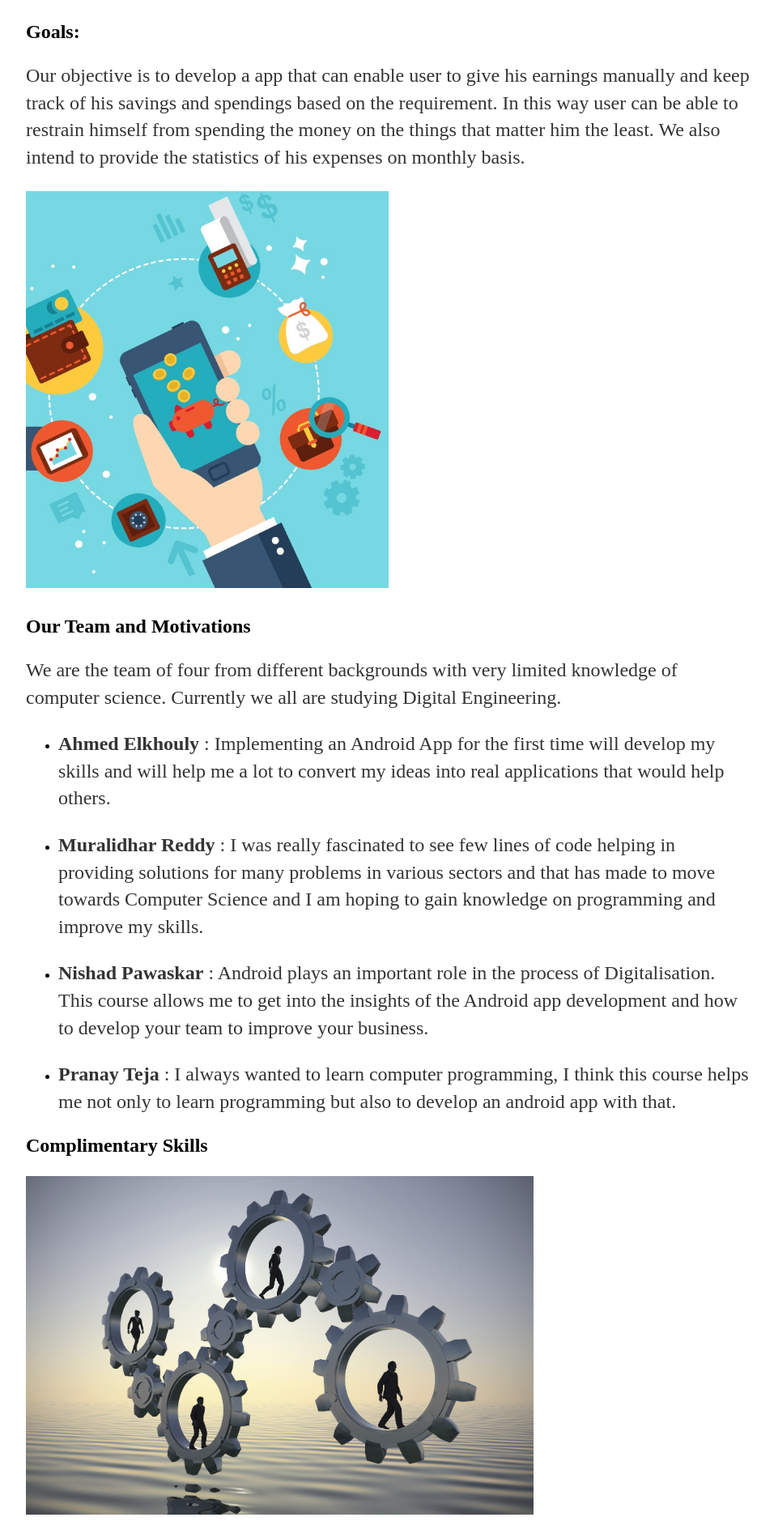
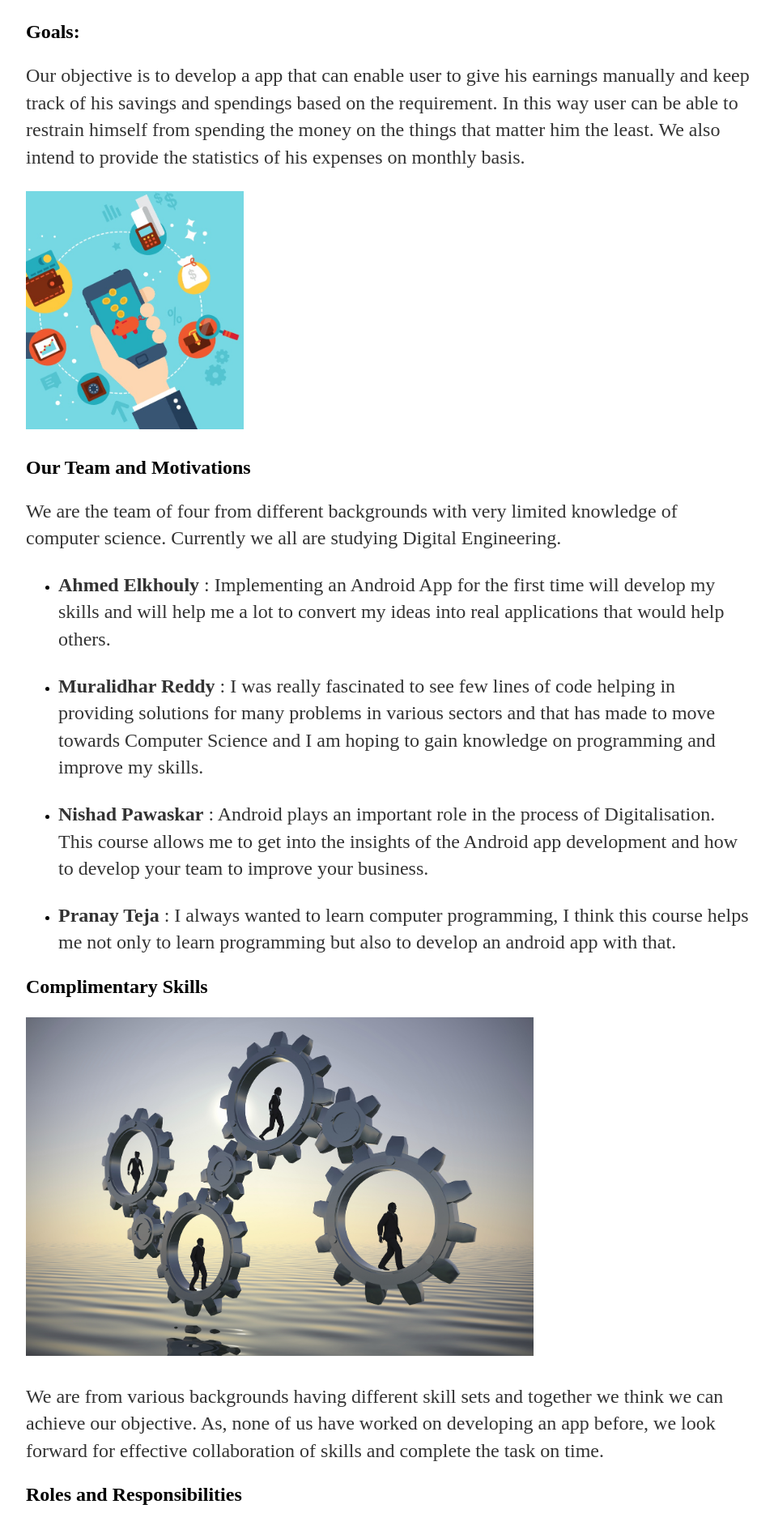
Before and after one commit to DBSE-teaching/isee2019-TeamMachine, a Jekyll site: the page built from docs/_posts/2019-04-15-Team-Presentation.md, in a window 1280 px wide. Shown: the part 1104-2993 px from the top of the page at 81% size, without its empty margins (160-1116 px from the left). Built offline with Jekyll 4.4.1, drawn with Linux system fonts in a browser that asks for light colours; a file with an impossible date is left out.

Commit message:
Update 2019-04-15-Team-Presentation.md

```diff
--- a/docs/_posts/2019-04-15-Team-Presentation.md
+++ b/docs/_posts/2019-04-15-Team-Presentation.md
@@ -20,7 +20,7 @@ The project we will be working on is ‘Money Control’. About 60-70% people ar
 
 Our objective is to develop a app that can enable user to give his earnings manually and keep track of his savings and spendings based on the requirement. In this way user can be able to restrain himself from spending the money on the things that matter him the least. We also intend to provide the statistics of his expenses on monthly basis.
 
-![Goals]({{site.baseurl}}/images/Goals.jpg "Goals"){:height="50%" width="50%"}
+![Goals]({{site.baseurl}}/images/Goals.jpg "Goals"){:height="30%" width="30%"}
 
 ## Our Team and Motivations
 
```
